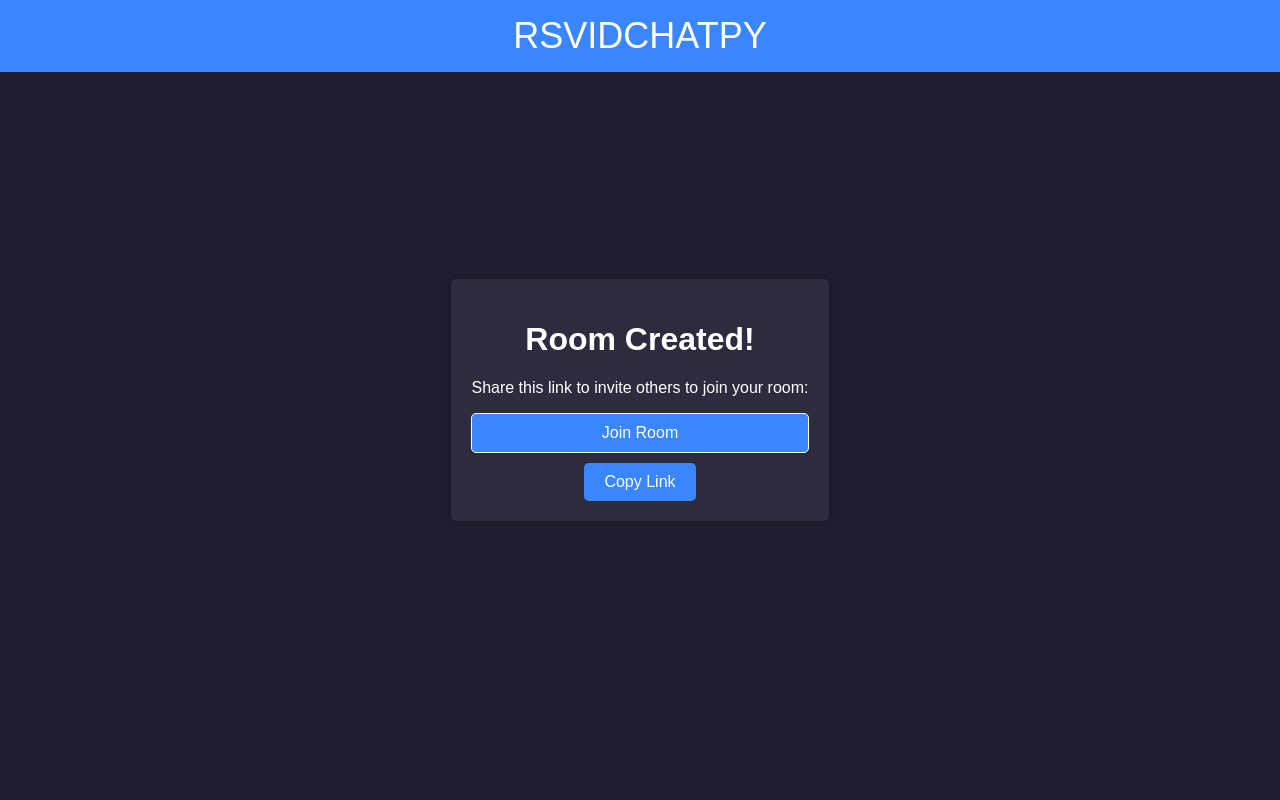
After one commit to GitShikari/videochatapp-python, a Python web app: template templates/invite.html in a window 1280 px wide. The commit adds this page. Run offline with Jinja, Linux system fonts and the light colour scheme; the template is opened without the code that fills it, so the values that code supplies are empty.

Commit message:
Add files via upload

```diff
--- /dev/null
+++ b/templates/invite.html
@@ -0,0 +1,82 @@
+<!DOCTYPE html>
+<html lang="en">
+<head>
+    <meta charset="UTF-8">
+    <meta name="viewport" content="width=device-width, initial-scale=1.0">
+    <title>RSVIDCHATPY - Invite</title>
+    <style>
+        body {
+            background-color: #1E1E2F;
+            color: #FFF;
+            font-family: Arial, sans-serif;
+            display: flex;
+            justify-content: center;
+            align-items: center;
+            height: 100vh;
+            margin: 0;
+            text-align: center;
+        }
+        #appHeader {
+            width: 100%;
+            background-color: #3A86FF;
+            color: #FFF;
+            text-align: center;
+            font-size: 36px;
+            padding: 15px 0;
+            position: absolute;
+            top: 0;
+            left: 0;
+        }
+        .invite-container {
+            background-color: #2C2C3E;
+            padding: 20px;
+            border-radius: 5px;
+            box-shadow: 0 0 10px rgba(0, 0, 0, 0.3);
+        }
+        h1 {
+            color: #FFF;
+        }
+        .invite-link {
+            display: block;
+            padding: 10px;
+            border: 1px solid #FFF;
+            border-radius: 5px;
+            background-color: #3A86FF;
+            color: #FFF;
+            text-decoration: none;
+            font-size: 16px;
+            margin-bottom: 10px;
+        }
+        .invite-link:hover {
+            background-color: #1C5D99;
+        }
+        button {
+            background-color: #3A86FF;
+            border: none;
+            color: #FFF;
+            padding: 10px 20px;
+            cursor: pointer;
+            font-size: 16px;
+            border-radius: 5px;
+        }
+    </style>
+</head>
+<body>
+    <div id="appHeader">RSVIDCHATPY</div>
+    <div class="invite-container">
+        <h1>Room Created!</h1>
+        <p>Share this link to invite others to join your room:</p>
+        <a class="invite-link" href="{{ url_for('room', room_name=room_name) }}" id="inviteLink">Join Room</a>
+        <button onclick="copyLink()">Copy Link</button>
+    </div>
+
+    <script>
+        function copyLink() {
+            const link = document.getElementById('inviteLink').href;
+            navigator.clipboard.writeText(link).then(() => {
+                alert('Link copied to clipboard!');
+            });
+        }
+    </script>
+</body>
+</html>
```
Also changed, not shown: templates/main.html (added, +93 -0 lines), templates/room.html (line endings or trailing spaces).
